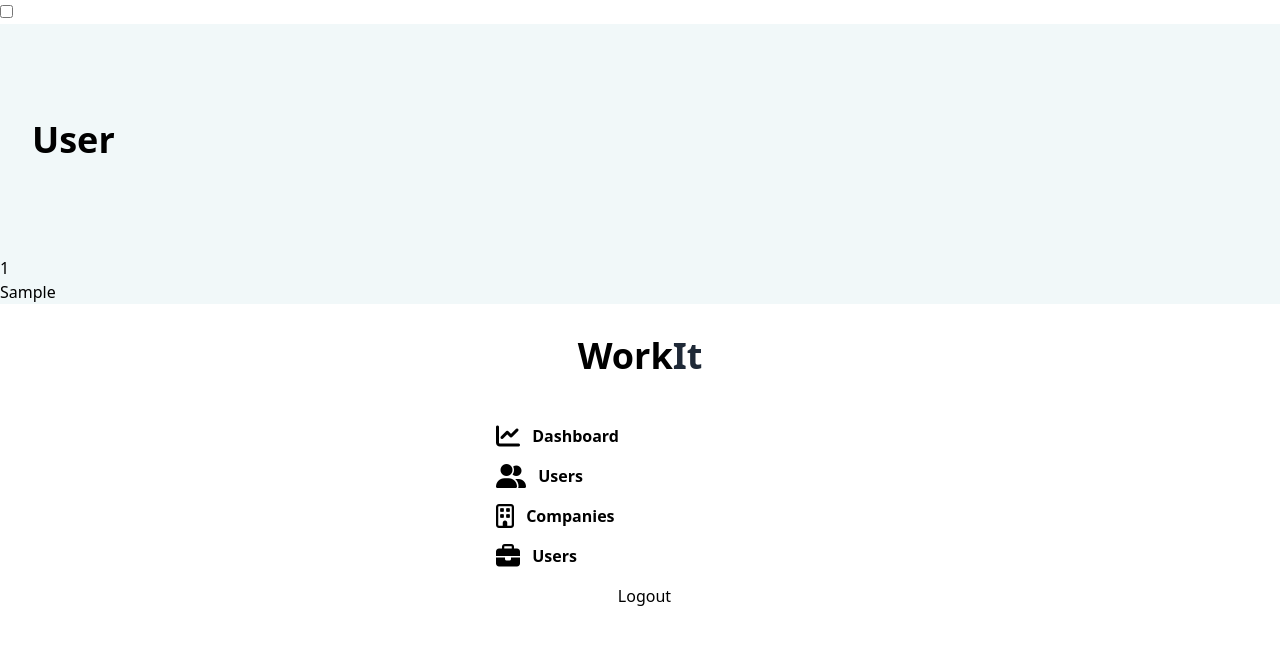
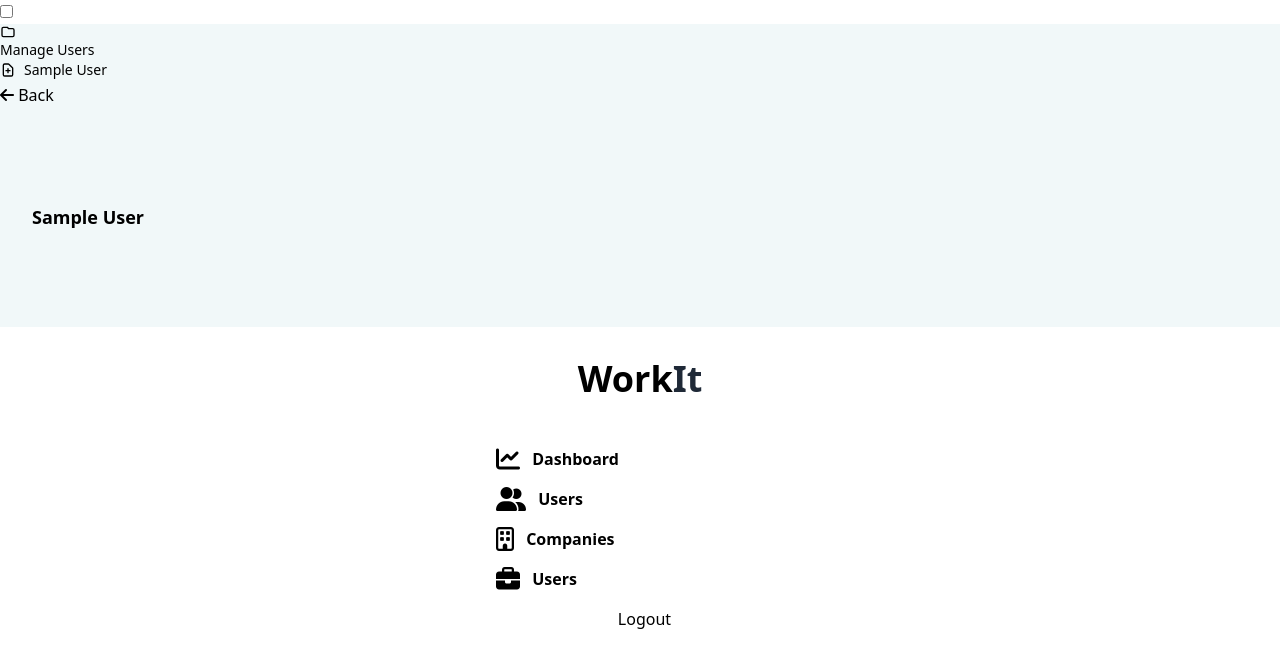
Before and after one commit to MeruC/PythonProjectG1, a Django app: page /management/users/1 in a window 1280 px wide. Shown: the top 668 px of the page. Run offline with Django 4.2, Linux system fonts and the light colour scheme; the visitor is signed in with stand-in values (Sample User, id 1); data comes from the database, SQL or seed files in the repository; some libraries are stand-ins or nearby versions.

Commit message:
add: initial styling to profile

```diff
--- a/jobapp/apps/management/templates/management/user_detail.html
+++ b/jobapp/apps/management/templates/management/user_detail.html
@@ -4,12 +4,40 @@
     User
 {% endblock title %}
 {% block section %}
-    {% comment %} TODO back button {% endcomment %}
-    <h1 class="py-24 text-4xl font-bold text-secondary pl-8">User</h1>
+    <div class="text-sm daisy-breadcrumbs">
+        <ul>
+            <li>
+                <a>
+                    <svg xmlns="http://www.w3.org/2000/svg"
+                         fill="none"
+                         viewBox="0 0 24 24"
+                         class="w-4 h-4 stroke-current">
+                        <path stroke-linecap="round" stroke-linejoin="round" stroke-width="2" d="M3 7v10a2 2 0 002 2h14a2 2 0 002-2V9a2 2 0 00-2-2h-6l-2-2H5a2 2 0 00-2 2z">
+                        </path>
+                    </svg>
+                    Manage Users
+                </a>
+            </li>
+            <li>
+                <span class="inline-flex gap-2 items-center">
+                    <svg xmlns="http://www.w3.org/2000/svg"
+                         fill="none"
+                         viewBox="0 0 24 24"
+                         class="w-4 h-4 stroke-current">
+                        <path stroke-linecap="round" stroke-linejoin="round" stroke-width="2" d="M9 13h6m-3-3v6m5 5H7a2 2 0 01-2-2V5a2 2 0 012-2h5.586a1 1 0 01.707.293l5.414 5.414a1 1 0 01.293.707V19a2 2 0 01-2 2z">
+                        </path>
+                    </svg>
+                    {{ user.first_name|title }} {{ user.last_name|title }}
+                </span>
+            </li>
+        </ul>
+    </div>
+    <a class="daisy-btn daisy-btn-md w-fit daisy-btn-secondary"
+       href="{% url 'managementapp:manage_users' %}">
+        <i class="fa-solid fa-arrow-left"></i>
+    Back</a>
+    <h1 class="py-24 text-lg font-bold text-secondary pl-8">{{ user.first_name|title }} {{ user.last_name|title }}</h1>
     <div class="container mx-auto">
-            <div class="relative">
-                <h1>{{ user.id }}</h1>
-                <h1>{{ user.first_name }}</h1>
-            </div>
+        <div class="relative"></div>
     </div>
 {% endblock section %}
```
